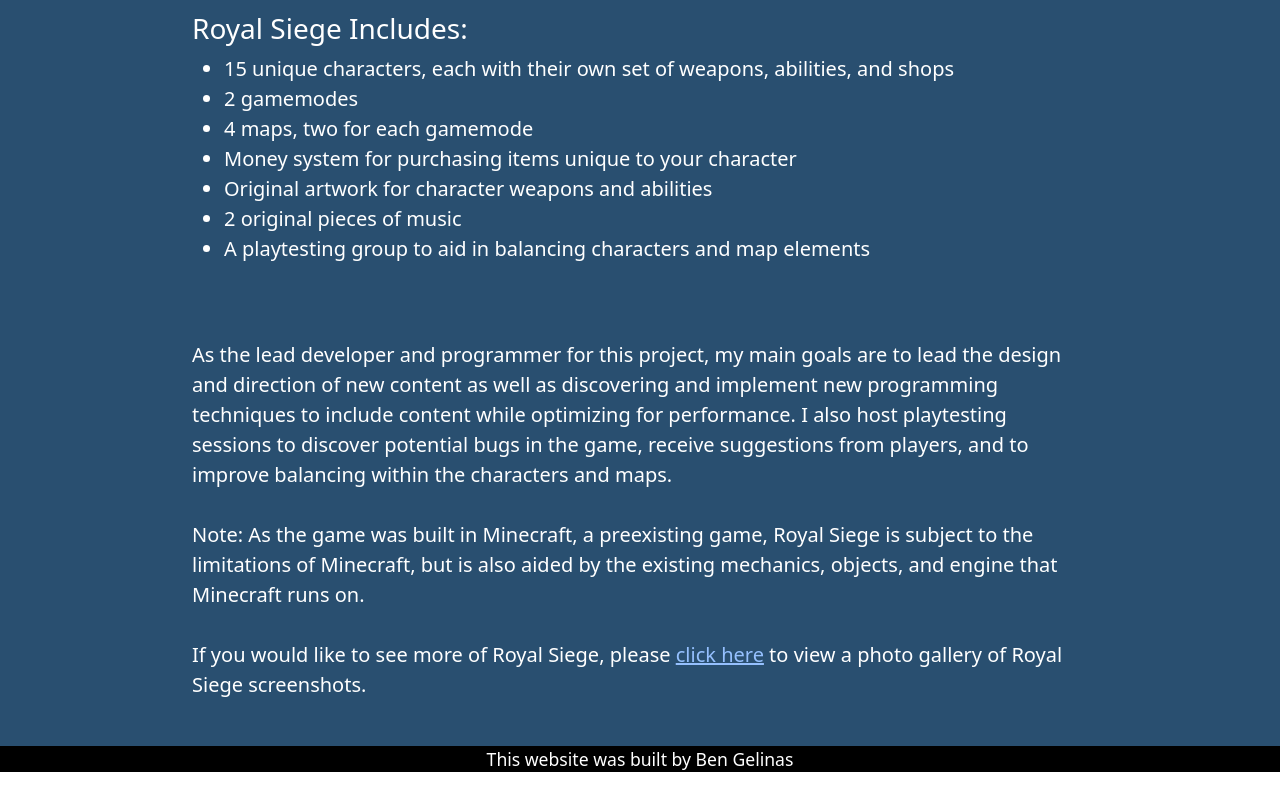
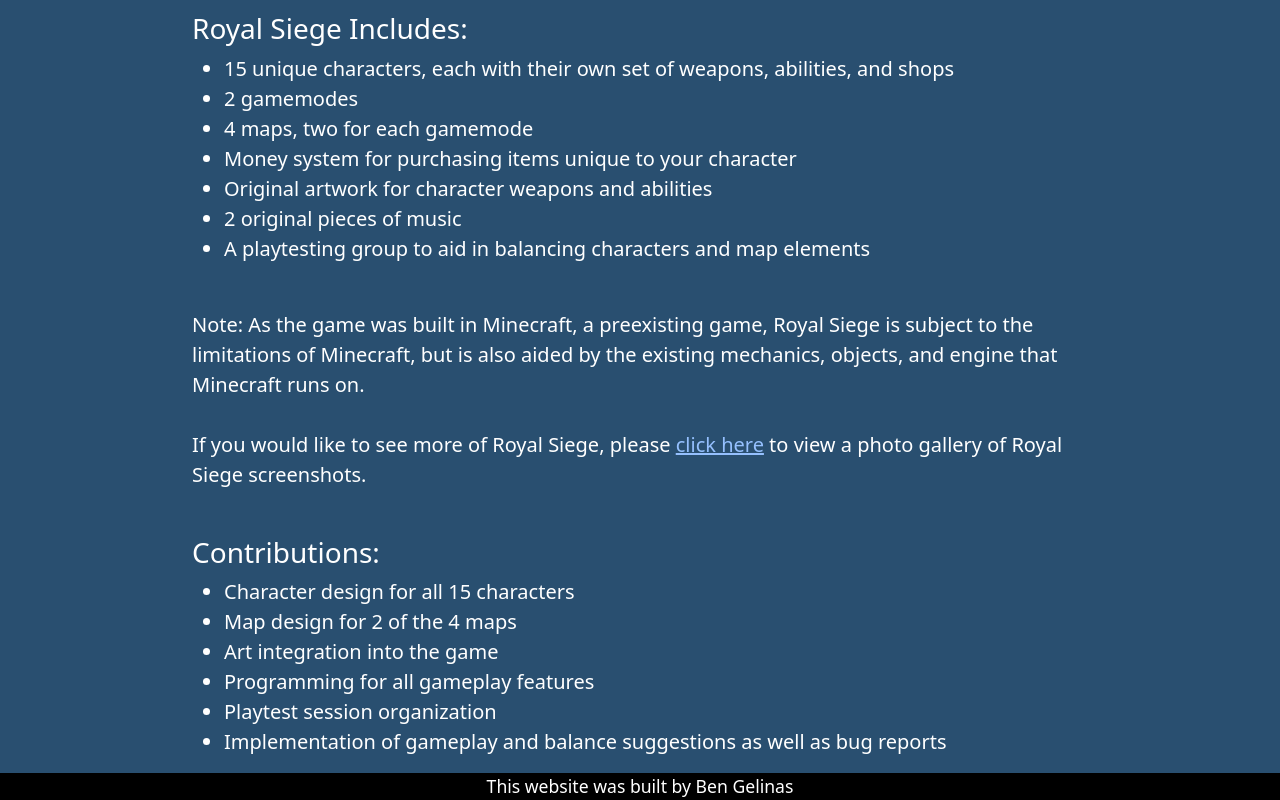
Before and after one commit to BenjaMenja/portfolio-new, a React (Create React App) app: page /royal-siege in a window 1280 px wide. Shown: the part 818-1618 px from the top of the page. Before the commit the page ends 1590 px from the top, so only its background shows below. Built offline with nearby package versions, Linux system fonts and the light colour scheme.

Commit message:
About description rewrite and Royal Siege page rewrite

```diff
--- a/src/App.css
+++ b/src/App.css
@@ -150,6 +150,7 @@
   margin-bottom: 3rem;
   justify-content: center;
   flex-wrap: wrap;
+  margin-left: 10vw;
 }
 
 .about-small-screen .contact-info .find-me-on {
--- a/src/pages/Home.js
+++ b/src/pages/Home.js
@@ -9,6 +9,7 @@
     return (
         <div style={{color: '#FFFFFF'}}>
             <p>Thank you for checking out my portfolio!</p>
+            <p>I'm Ben Gelinas, an aspiring software developer with a background in web and game development.</p>
             <p>Feel free to take a look at some of my featured projects below,</p>
             <p style={{marginBottom: '3rem'}}>or learn more about me by pressing the About button!</p>
             <Project title="Color Clash" imgsrc={colorclashimg}
--- a/src/pages/about.js
+++ b/src/pages/about.js
@@ -57,7 +57,7 @@
     return (<Row xs={'2'} style={{marginBottom: '3rem'}}>
         <Col style={{paddingLeft: '10%', textAlign: 'left'}}>
             <p>
-                Hello! I'm Ben Gelinas, and I am a Computer Science and Game Development student from Massachusetts. I like to work on team-based projects that include games, tools for games, and web applications.<br></br><br></br>
+                Hello! I'm Ben Gelinas, an aspiring software developer with a background in web and game development. I like to work on projects that include games, tools for games, and websites such as this one!<br></br><br></br>
                 I have experience with languages such as C/C++, C#, Java, JavaScript, and Blueprints. A full list of languages and development tools I use can be found below.<br></br><br></br>
                 Outside of project work, I also enjoy:
                 <List>
@@ -65,6 +65,7 @@
                     <li>Playing and analyzing games</li>
                     <li>Solving Puzzles</li>
                 </List>
+                If you would like to reach out, feel free to contact me via email or other socials!
             </p>
         </Col>
         <Col>
@@ -84,7 +85,7 @@
     return (
         <div className={"about-small-screen"}>
             <p>
-                Hello! I'm Ben Gelinas, and I am a Computer Science and Game Development student from Massachusetts. I like to work on team-based projects that include games, tools for games, and web applications.<br></br><br></br>
+                Hello! I'm Ben Gelinas, an aspiring software developer with a background in web and game development. I like to work on projects that include games, tools for games, and websites such as this one!<br></br><br></br>
                 I have experience with languages such as C/C++, C#, Java, JavaScript, and Blueprints. A full list of languages and development tools I use can be found below.<br></br><br></br>
                 Outside of project work, I also enjoy:
                 <ul>
@@ -92,6 +93,7 @@
                     <li>Playing and analyzing games</li>
                     <li>Solving Puzzles</li>
                 </ul>
+                If you would like to reach out, feel free to contact me via email or other socials!
             </p>
             <div className={"about-flex-horizontal contact-info"}>
                 <div className={"about-flex-vertical"}>
--- a/src/pages/royalsiege.js
+++ b/src/pages/royalsiege.js
@@ -39,13 +39,20 @@
                         <li>
                             A playtesting group to aid in balancing characters and map elements
                         </li>
-                    </ul><br/><br/>
-                    As the lead developer and programmer for this project, my main goals are to lead the design and direction of new content as well as discovering and implement new programming techniques to include content while optimizing for performance.
-                    I also host playtesting sessions to discover potential bugs in the game, receive suggestions from players, and to improve balancing within the characters and maps.<br/><br/>
+                    </ul><br/>
 
                     Note: As the game was built in Minecraft, a preexisting game, Royal Siege is subject to the limitations of Minecraft, but is also aided by the existing mechanics, objects, and engine that Minecraft runs on.<br/><br/>
 
                 <p>If you would like to see more of Royal Siege, please <a href="/royal-siege-gallery">click here</a> to view a photo gallery of Royal Siege screenshots.<br/><br/></p>
+                <h3>Contributions:</h3>
+                <ul>
+                    <li>Character design for all 15 characters</li>
+                    <li>Map design for 2 of the 4 maps</li>
+                    <li>Art integration into the game</li>
+                    <li>Programming for all gameplay features</li>
+                    <li>Playtest session organization</li>
+                    <li>Implementation of gameplay and balance suggestions as well as bug reports</li>
+                </ul>
             </Card>
         </div>
     )
```
